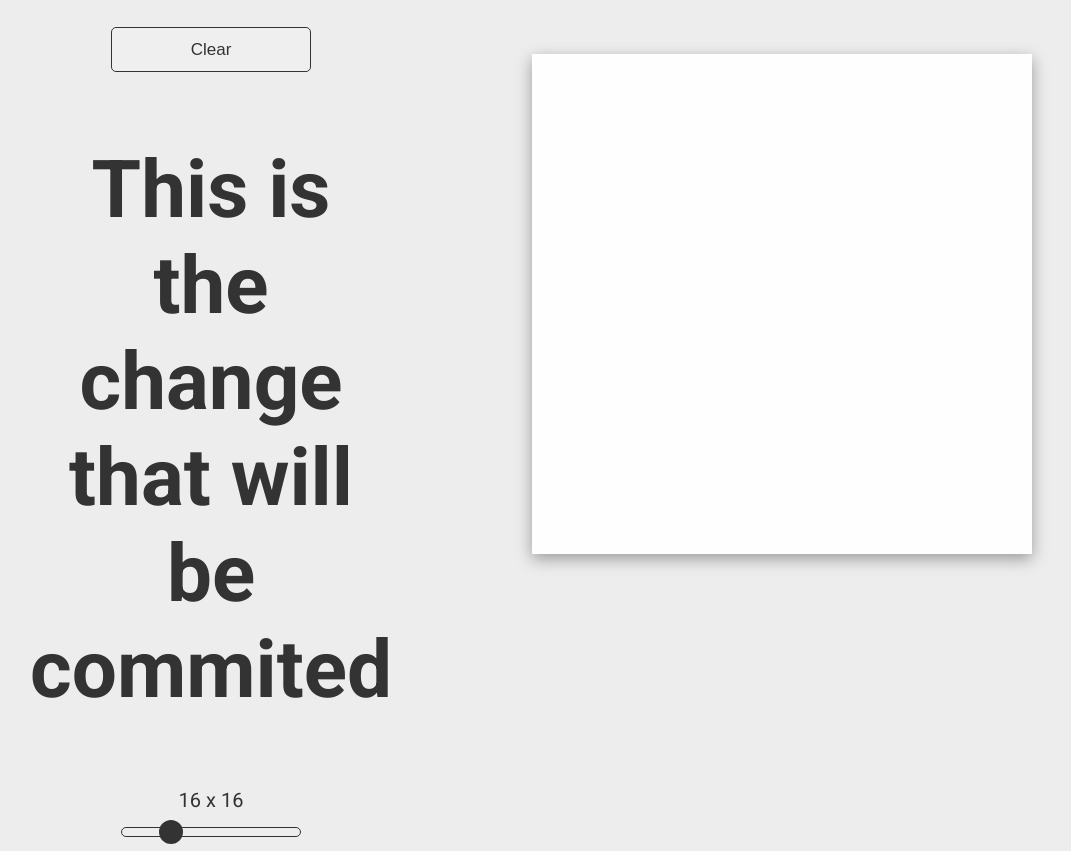
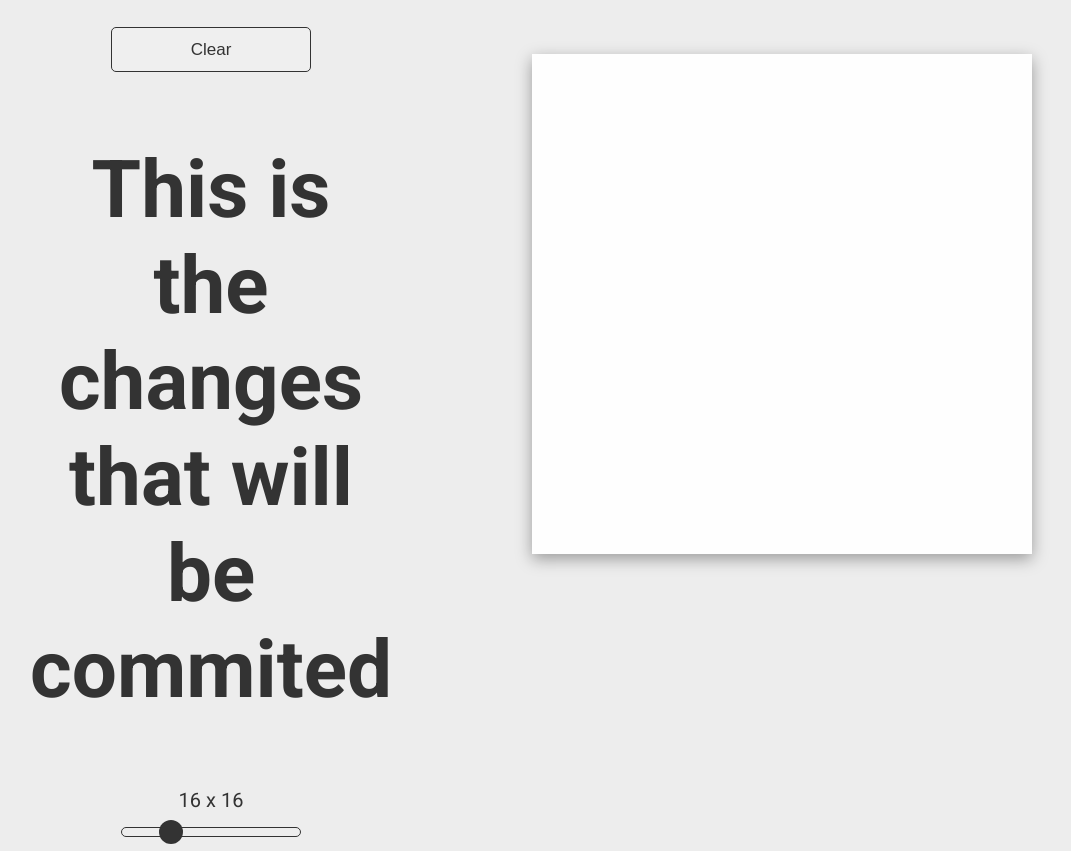
Before and after one commit to alihaydar28/distributed, a website built with webpack: page index.html in a window 1280 px wide. Shown: the part 419-1270 px from the top of the page, without its empty margins (129-1200 px from the left). Built offline with nearby package versions, Linux system fonts and the light colour scheme.

Commit message:
changesss

```diff
--- a/index.html
+++ b/index.html
@@ -20,7 +20,7 @@
             <button class="clearBtn">Clear</button>
 
             <!-- CHANGE IN HTML FILE THAT WILL BE COMMITED : ADDED THIS H1 -->
-            <h1>This is the change that will be commited</h1>
+            <h1>This is the changes that will be commited</h1>
 
 
 
```
